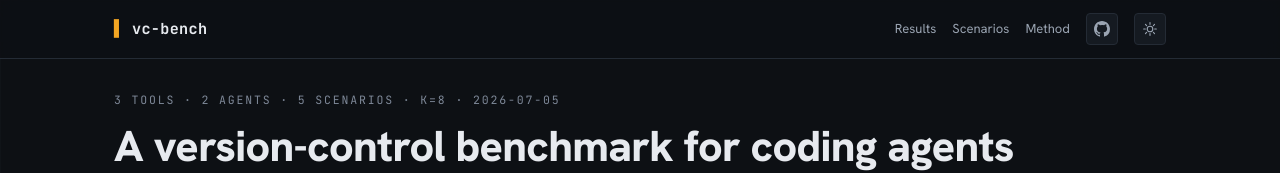
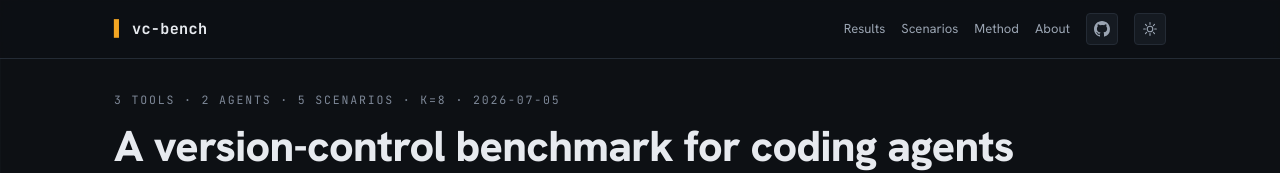
Before and after one commit to gitbutlerapp/version-control-bench, a Next.js app in the folder web/: page / in a window 1280 px wide. Shown: the top 173 px of the page. Built offline with nearby package versions, Linux system fonts and the light colour scheme.

Commit message:
Add the About section to the top nav

```diff
--- a/web/app/components/Controls.tsx
+++ b/web/app/components/Controls.tsx
@@ -15,6 +15,7 @@ const ANCHORS = [
   { href: '#chores', label: 'Scenarios' },
   { href: '#method', label: 'Method' },
   { href: '#failures', label: 'Failures' },
+  { href: '#provenance', label: 'About' },
 ];
 
 // The agent switch. Lives next to the table it drives, not in the header.
```
